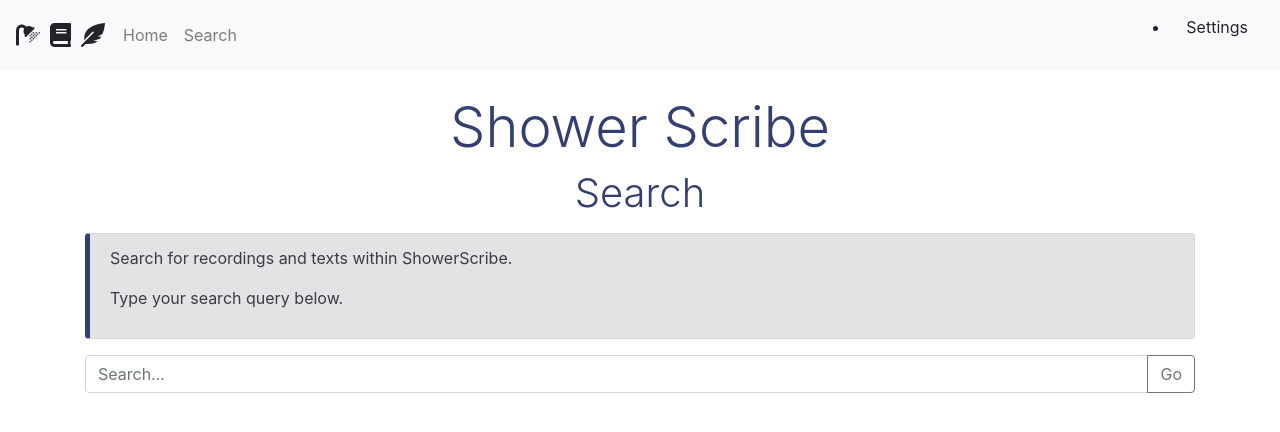
After one commit to cyiuhim/shower-scribe, a Flask app: page /search in a window 1280 px wide. The commit adds this page. Shown: the top 432 px of the page. Run offline with Flask 3, Linux system fonts and the light colour scheme; some libraries are stand-ins or nearby versions.

Commit message:
Updated Layout
Implemented more bootstrap.
Grouped recordings within 180 mins into session.
Sessions are named by TOD, morning, afternoon, or evening.
Added settings page (not functional yet).
Added search page (not functional yet).
Remodelled navbar.
Remodelled flow of website.

```diff
--- a/webserver/app.py
+++ b/webserver/app.py
@@ -4,6 +4,14 @@
 from flask import Flask, render_template, send_from_directory, request, url_for, redirect
 from flask_sqlalchemy import SQLAlchemy
 from sqlalchemy.sql import func
+
+from flask import Flask, request, jsonify
+from datetime import datetime
+from collections import defaultdict
+from collections import OrderedDict
+from datetime import timedelta
+from flask import request, jsonify
+
 
 app = Flask(__name__)
 
@@ -66,13 +74,32 @@
 
 # Routes
 
+@app.route('/')
+def show_main():
+    # Fetch and group the recordings by date
+    grouped_recordings = get_grouped_recordings()
+
+    # No need to convert dates here, as they are already formatted as strings in get_grouped_recordings
+    return render_template('index.html', grouped_recordings=grouped_recordings)
+
+
+@app.route('/recordings/<date>')
+def recordings_on_date(date):
+    try:
+        date_obj = datetime.strptime(date, '%B %d, %Y')
+        recordings = Recording.query.filter(
+            func.date(Recording.created_at) == date_obj.date()
+        ).all()
+        grouped_sessions = group_recordings(recordings)
+        return render_template('date_recordings.html', date=date_obj, grouped_sessions=grouped_sessions)
+    except ValueError:
+        # Handle the error if the date format is incorrect
+        return "Invalid date format", 400
+
+
 @app.route('/get_recording/<path:path>')
 def send_recording(path):
     return send_from_directory('userdata/recordings', path)
-
-@app.route('/', methods=["GET", "POST"])
-def show_main():
-    return render_template('index.html', title='ShowerScribe')
 
 @app.route('/texts', methods=["GET", "POST"])
 def show_texts():
@@ -87,6 +114,11 @@
 @app.route('/recordings/<int:recording_id>', methods=["GET", "POST"])
 def show_recording(recording_id):
     recording = Recording.query.get_or_404(recording_id)
+    transcript_id = recording.associated_transcription_id
+
+    # Debugging: Print the transcript_id to console
+    print("Transcript ID:", transcript_id)
+
     return render_template('recording.html', recording=recording)
 
 @app.route('/texts/<int:text_id>', methods=["GET", "POST"])
@@ -98,8 +130,91 @@
             content = f.read()
     except:
         content = "Error reading text file."
+    return render_template('text.html', text=text, content=content) # we pass the text without any escaping, since it's been sanitized at ingest
 
-    return render_template('text.html', text=text, content=content) # we pass the text without any escaping, since it's been sanitized at ingest
+@app.route('/delete_recording/<int:recording_id>', methods=['POST'])
+def delete_recording(recording_id):
+    recording = Recording.query.get(recording_id)
+    if recording:
+        db.session.delete(recording)
+        db.session.commit()
+        return jsonify({"success": True})
+    else:
+        return jsonify({"success": False}), 404
+
+@app.route('/settings')
+def show_settings():
+    basedir = os.path.abspath(os.path.dirname(__file__))
+    user_settings_path = os.path.join(basedir, 'userdata/user_settings.json')
+    user_settings = {}
+    if os.path.exists(user_settings_path):
+        with open(user_settings_path, 'r') as f:
+            user_settings = json.load(f)
+    else:
+        print(f"No settings file found {user_settings_path}. Using default settings.")
+        # Define default settings here if needed
+
+    return render_template('settings.html', user_settings=user_settings)
+
+@app.route('/search')
+def show_search():
+    # This function simply renders the search.html template.
+    # You can pass additional context or settings if required.
+    return render_template('search.html')
+
+@app.route('/search_results') #PLACEHOLDER UNTIL COMPLETED
+def search_results():
+    query = request.args.get('query', '')  # Get the search query from URL parameters
+
+    # Perform the search logic here.
+
+    # For now, let's assume 'results' is a placeholder
+    results = []
+
+    # Render a template with the search results
+    return render_template('search_results.html', query=query, results=results)
+
+
+#functions
+
+def get_grouped_recordings():
+    recordings = Recording.query.order_by(Recording.created_at.desc()).all()  # Sort by created_at in descending order
+    grouped_recordings = defaultdict(list)
+    for recording in recordings:
+        date_key = recording.created_at.strftime('%B %d, %Y')
+        grouped_recordings[date_key].append(recording)
+    return dict(grouped_recordings)
+
+def group_recordings(recordings):
+    recordings.sort(key=lambda r: r.created_at)
+    grouped_sessions = []
+    session = []
+
+    for recording in recordings:
+        if not session or recording.created_at - session[0].created_at <= timedelta(minutes=180):
+            session.append(recording)
+        else:
+            grouped_sessions.append(session)
+            session = [recording]
+
+    if session:
+        grouped_sessions.append(session)
+
+    # Assign session titles
+    for session in grouped_sessions:
+        first_recording_time = session[0].created_at
+        if first_recording_time.hour < 11 or (first_recording_time.hour == 11 and first_recording_time.minute <= 30):
+            session_title = "Morning Session"
+        elif first_recording_time.hour < 17 or (first_recording_time.hour == 17 and first_recording_time.minute <= 30):
+            session_title = "Afternoon Session"
+        else:
+            session_title = "Evening Session"
+
+        for recording in session:
+            recording.session_title = session_title
+
+    return grouped_sessions
+
 
 
 # Run the app
--- a/webserver/templates/base.html
+++ b/webserver/templates/base.html
@@ -5,37 +5,51 @@
     <title class="display4" >{% block title %} {% endblock %} - ShowerScribe</title>
     <link rel="stylesheet" href="{{ url_for('static', filename='css/bootstrap.min.css') }}">
     <link rel="stylesheet" href="{{ url_for('static', filename='css/styles.css') }}">
-</head>
-<body>
-    <nav class="navbar navbar-expand-lg navbar-light bg-light">
-        <div>
+    <link rel="stylesheet" href="https://stackpath.bootstrapcdn.com/bootstrap/4.3.1/css/bootstrap.min.css">
+    <link rel="stylesheet" href="https://cdnjs.cloudflare.com/ajax/libs/bootstrap-icons/1.9.1/font/bootstrap-icons.min.css">
+    <link rel="stylesheet" href="https://cdnjs.cloudflare.com/ajax/libs/bootstrap-datepicker/1.9.0/css/bootstrap-datepicker.min.css">
+    <link rel="stylesheet" href="https://cdnjs.cloudflare.com/ajax/libs/font-awesome/5.15.1/css/all.min.css">
+    <link rel="stylesheet" href="https://cdn.jsdelivr.net/npm/bootstrap-icons@1.7.0/font/css/bootstrap-icons.css">
+
+    <nav class="navbar navbar-expand-lg navbar-light bg-light" style="height: 70px;">
+        <a style="font-size: 24px; display: flex; align-items: center;">
+            <i class="fas fa-shower" style="margin-right: 10px;"></i>
+            <i class="fas fa-book" style="margin-right: 10px;"></i>
+            <i class="fas fa-feather-alt" style="margin-right: 10px;"></i>
+        </a>
+
         <button class="navbar-toggler" type="button" data-toggle="collapse" data-target="#navbarNav" aria-controls="navbarNav" aria-expanded="false" aria-label="Toggle navigation">
             <span class="navbar-toggler-icon"></span>
         </button>
         <div class="collapse navbar-collapse" id="navbarNav">
-                <ul class="navbar-nav">
+            <ul class="navbar-nav mr-auto">
                 <li class="nav-item">
                     <a class="nav-link" href="{{ url_for('show_main') }}">Home</a>
                 </li>
                 <li class="nav-item">
-                        <a class="nav-link" href="{{ url_for('show_recordings') }}">Recordings</a>
+                    <a class="nav-link" href="{{ url_for('show_search') }}">Search</a>
                 </li>
-                    <li class="nav-item">
-                        <a class="nav-link" href="{{ url_for('show_texts') }}">Texts</a>
+            </ul>
+            <ul>
+                <li class="nav-item ml-auto">
+                    <a class="nav-link" href="{{ url_for('show_settings') }}">Settings</a>
                 </li>
             </ul>
         </div>
-        </div>
     </nav>
-    <hr>
+
+
     <div class="custom-margin">
         {% block content %} {% endblock %}
     </div>
 
-    <!-- Include -->
+    <!-- Bootstrap JS and its dependencies -->
     <script src="https://code.jquery.com/jquery-3.3.1.slim.min.js"></script>
     <script src="https://cdnjs.cloudflare.com/ajax/libs/popper.js/1.14.7/umd/popper.min.js"></script>
     <script src="https://stackpath.bootstrapcdn.com/bootstrap/4.3.1/js/bootstrap.min.js"></script>
+    <script src="https://cdnjs.cloudflare.com/ajax/libs/bootstrap-datepicker/1.9.0/js/bootstrap-datepicker.min.js"></script>
+    <script src="https://code.jquery.com/jquery-3.5.1.min.js"></script>
+
 
 </body>
 </html>
--- /dev/null
+++ b/webserver/templates/search.html
@@ -0,0 +1,35 @@
+{% extends 'base.html' %}
+
+{% block content %}
+
+<div class="container mt-4">
+    <h1 class="display-4 text-center" style="color: #343f71;">Shower Scribe</h1>
+    <h1 class="display-6 text-center" style="color: #343f71;">Search</h1>
+
+
+    <!-- Customized Alert Component -->
+    <div class="alert alert-secondary mt-3" style="border-left: 5px solid #343f71;">
+        <p>Search for recordings and texts within ShowerScribe.</p>
+        <p>Type your search query below.</p>
+    </div>
+
+    <!-- Search Form -->
+    <div class="mb-4">
+        <form action="{{ url_for('search_results') }}" method="get">
+            <div class="input-group mb-3">
+                <input type="text" class="form-control" placeholder="Search..." name="query">
+                <div class="input-group-append">
+                    <button class="btn btn-outline-secondary" type="submit">Go</button>
+                </div>
+            </div>
+        </form>
+    </div>
+
+    <!-- Placeholder for Search Results -->
+    <div id="searchResults">
+        <!-- Search results will be displayed here -->
+    </div>
+
+</div>
+
+{% endblock %}
```
Also changed, not shown: webserver/populate_db_example.py (+32 -20 lines), webserver/templates/date_recordings.html (added, +61 -0 lines), webserver/templates/index.html (+27 -8 lines), webserver/templates/recording.html (+67 -14 lines), webserver/templates/settings.html (added, +30 -0 lines), webserver/templates/text.html (+20 -21 lines), README.md. Lines whose indentation alone changed are shown as unchanged.
